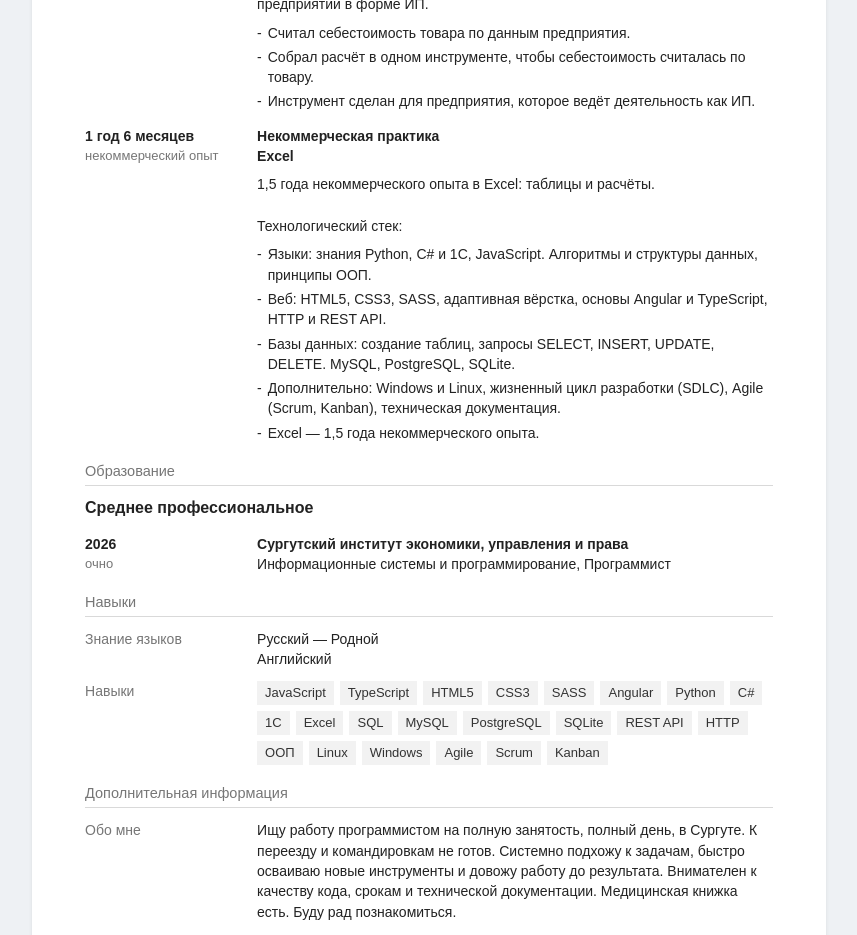
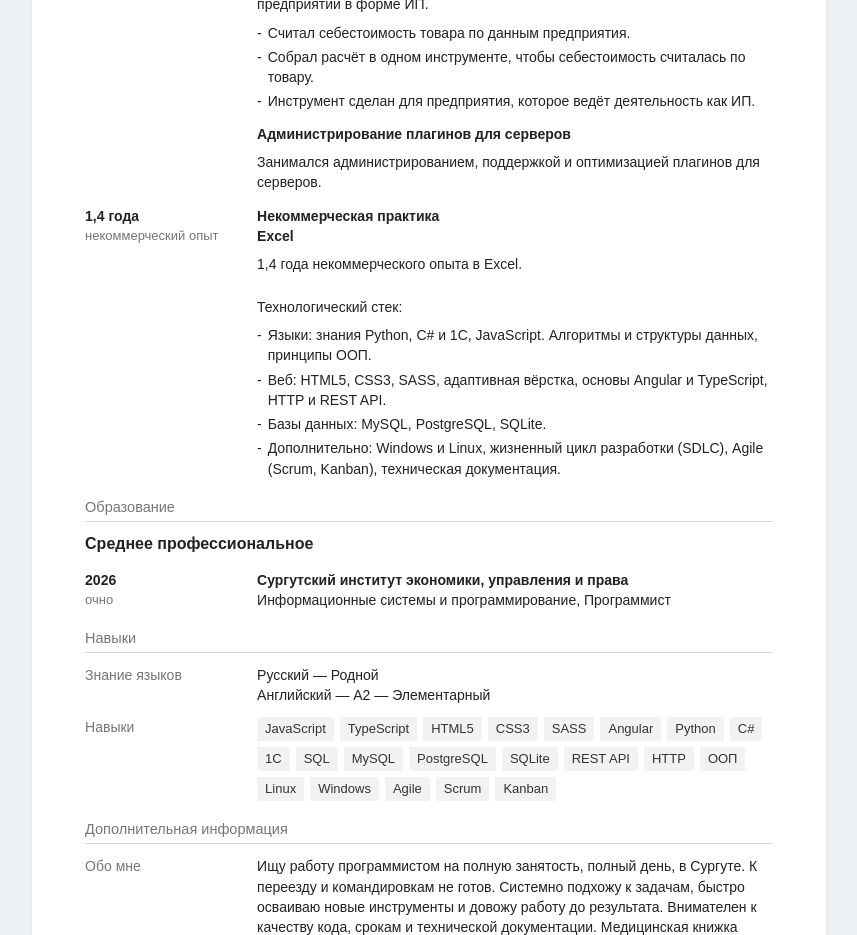
Before and after one commit to XMODERX/murzamatov-resume, a Next.js app: page / in a window 1280 px wide. Shown: the part 660-1595 px from the top of the page, without its empty margins (211-1068 px from the left). Built offline with nearby package versions, Linux system fonts and the light colour scheme.

Commit message:
Update the resume PDF: Excel is 1.4 years, English is A2, and server plugin work is listed.
Drop the extra Excel line and the SQL query wording from the skills block.

Co-authored-by: ashyrovsasha18 <ashyrovsasha18@icloud.com>

```diff
--- a/src/components/resume-document.tsx
+++ b/src/components/resume-document.tsx
@@ -10,7 +10,6 @@ const skills = [
   "Python",
   "C#",
   "1С",
-  "Excel",
   "SQL",
   "MySQL",
   "PostgreSQL",
@@ -109,7 +108,7 @@ export function ResumeDocument() {
       </section>
 
       <section>
-        <SectionTitle>Опыт работы — 1 год 6 месяцев</SectionTitle>
+        <SectionTitle>Опыт работы — 1,4 года</SectionTitle>
 
         <Entry when="2026" note="проект">
           <p className="font-bold leading-5">Проектная разработка</p>
@@ -127,14 +126,19 @@ export function ResumeDocument() {
               "Инструмент сделан для предприятия, которое ведёт деятельность как ИП.",
             ]}
           />
+          <p className="mt-3 font-bold leading-5">
+            Администрирование плагинов для серверов
+          </p>
+          <p className="mt-2">
+            Занимался администрированием, поддержкой и оптимизацией плагинов
+            для серверов.
+          </p>
         </Entry>
 
-        <Entry when="1 год 6 месяцев" note="некоммерческий опыт">
+        <Entry when="1,4 года" note="некоммерческий опыт">
           <p className="font-bold leading-5">Некоммерческая практика</p>
           <p className="font-bold leading-5">Excel</p>
-          <p className="mt-2">
-            1,5 года некоммерческого опыта в Excel: таблицы и расчёты.
-          </p>
+          <p className="mt-2">1,4 года некоммерческого опыта в Excel.</p>
         </Entry>
 
         <Entry>
@@ -143,9 +147,8 @@ export function ResumeDocument() {
             items={[
               "Языки: знания Python, C# и 1С, JavaScript. Алгоритмы и структуры данных, принципы ООП.",
               "Веб: HTML5, CSS3, SASS, адаптивная вёрстка, основы Angular и TypeScript, HTTP и REST API.",
-              "Базы данных: создание таблиц, запросы SELECT, INSERT, UPDATE, DELETE. MySQL, PostgreSQL, SQLite.",
+              "Базы данных: MySQL, PostgreSQL, SQLite.",
               "Дополнительно: Windows и Linux, жизненный цикл разработки (SDLC), Agile (Scrum, Kanban), техническая документация.",
-              "Excel — 1,5 года некоммерческого опыта.",
             ]}
           />
         </Entry>
@@ -170,7 +173,7 @@ export function ResumeDocument() {
           <p className="text-[14px] leading-5 text-[#767676]">Знание языков</p>
           <div className="text-[14px] leading-5">
             <p>Русский — Родной</p>
-            <p>Английский</p>
+            <p>Английский — A2 — Элементарный</p>
           </div>
         </div>
         <div className="mt-3 grid grid-cols-1 gap-2 sm:grid-cols-[148px_minmax(0,1fr)] sm:gap-x-6">
```
Also changed, not shown: 1 other file (tests, documents, lock files or other folders).
